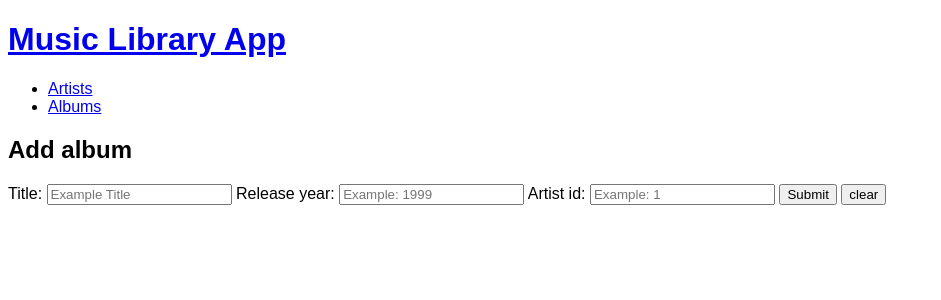
After one commit to jclwilson/makers_unit_4_web_applications_music_library, a Flask app: page /albums/new in a window 1280 px wide. The commit adds this page. Shown: the top 300 px of the page, without its empty margins (0-941 px from the left). Run offline with Flask 3, Linux system fonts and the light colour scheme.

Commit message:
Implements page displaying add new album form

```diff
--- a/app.py
+++ b/app.py
@@ -47,6 +47,10 @@ def get_album(id):
         return render_template("album.html", album=album)
     return render_template("404.html")
 
+@app.route("/albums/new", methods=["GET"])
+def get_new_album() -> str:
+    """Return HTML form to add new album"""
+    return render_template("add_album.html")
 
 @app.route("/albums", methods=["POST"])
 def add_album() -> str:
--- /dev/null
+++ b/templates/add_album.html
@@ -0,0 +1,15 @@
+
+{% extends 'layout.html' %}
+{% block content %}
+<h2 id="album_id">Add album</h2>
+<form id="add-new-album-form" name="add-new-album" class="form" method="post">
+    <label for="album-title" >Title:</label>
+    <input type="text" id="album-title" name="album-title" minlength=0 required placeholder="Example Title"/>
+    <label for="album-release-year" >Release year:</label>
+    <input type="number" id="album-release-year" name="album-release-year" minlength=0 required="true" step="1" placeholder="Example: 1999" title="Input the album's release year, typically this will be between 1900 - current year." />
+    <label for="album-artist-id" >Artist id:</label>
+    <input type="number" id="album-artist-id" name="album-artist-id" required="true" step="1" title="This is an ugly pattern, but necessary for the moment" placeholder="Example: 1" />
+    <button type="submit" id="submit-new-album-button" name="submit-new-album">Submit</button>
+    <button type="reset">clear</button>
+</form>
+{% endblock %}
--- a/templates/home.html
+++ b/templates/home.html
@@ -1,4 +1,7 @@
 {% extends 'layout.html' %}
 {% block content %}
 <p>What do you want to do?</p>
+<ul>
+    <li><a href="/albums/new">Add new album</a></li>
+</ul>
 {% endblock %}
```
